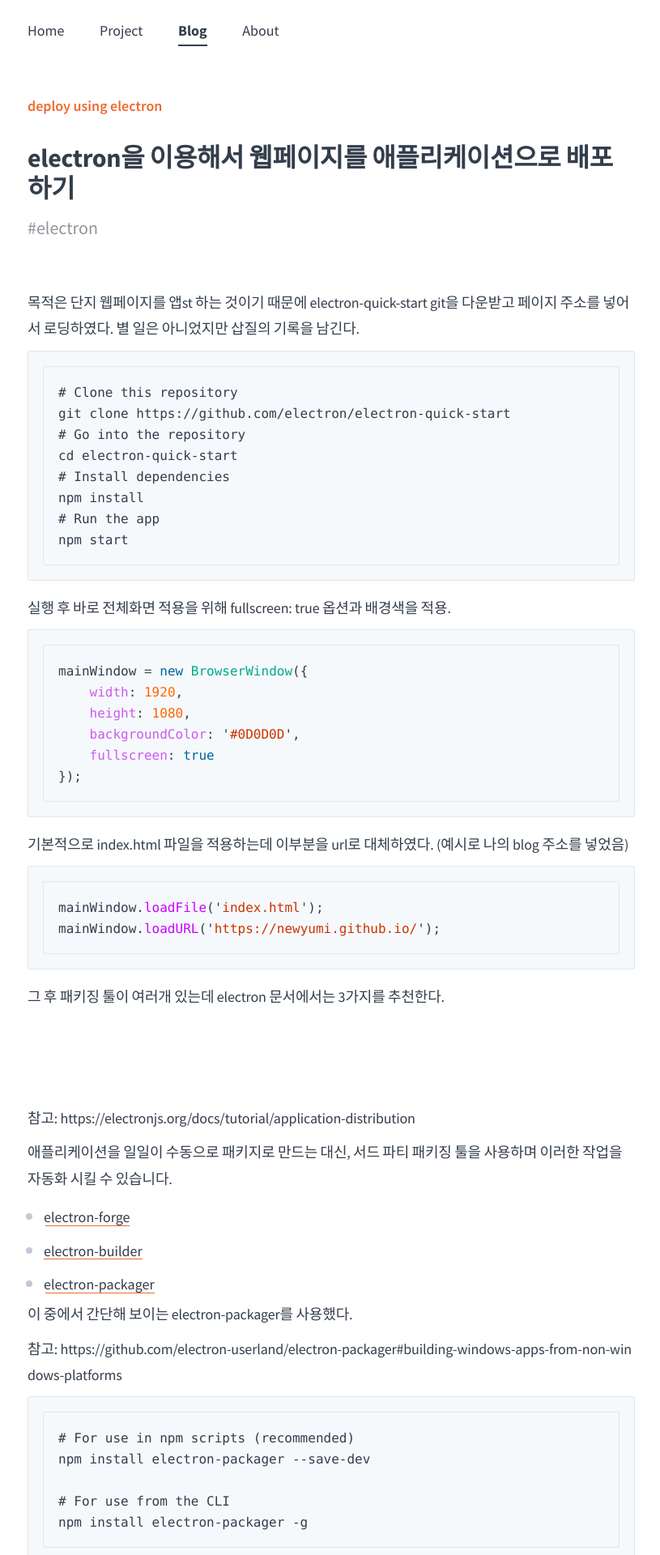
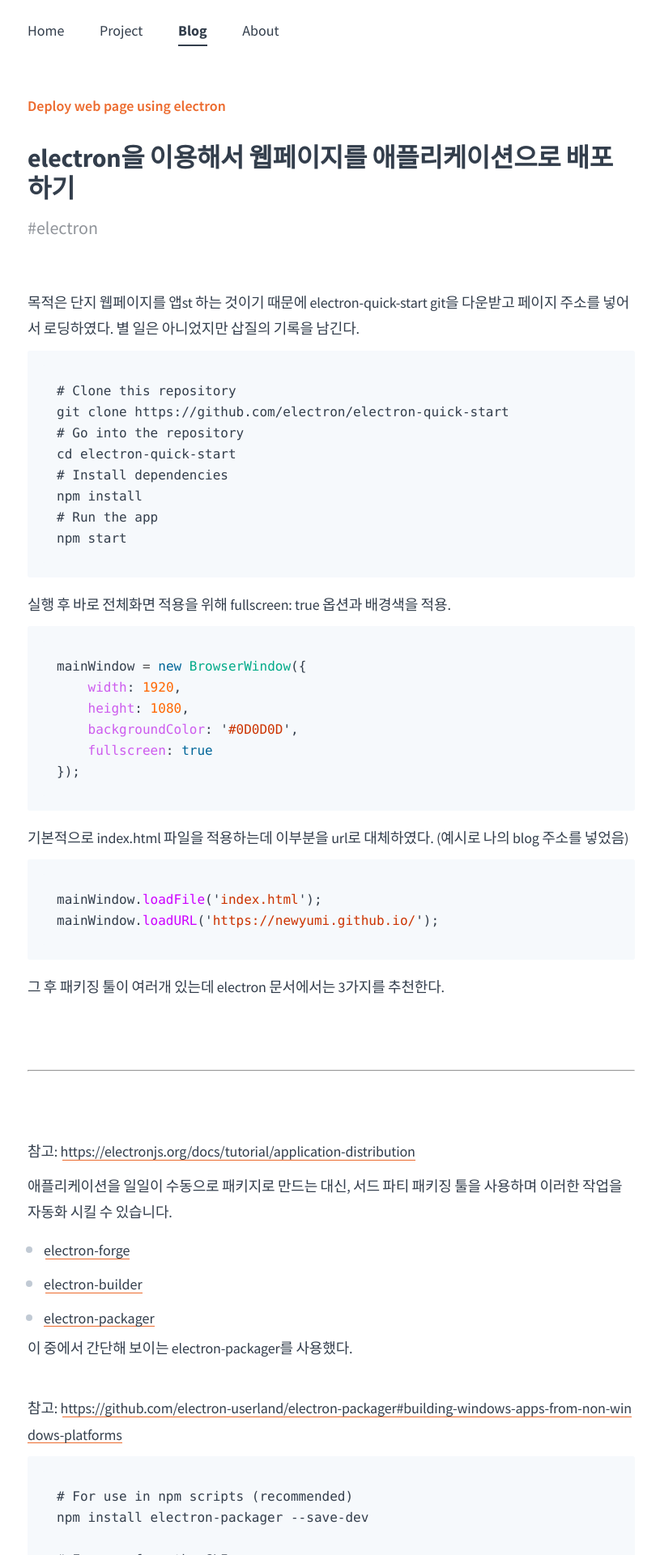
Before and after one commit to newyumi/newyumi.github.io, a Jekyll site: the page built from blog/electron/index.md, in a window 1280 px wide. Shown: the top 1920 px of the page at 81% size, without its empty margins (231-1046 px from the left). Built offline with Jekyll 4.4.1, drawn with Linux system fonts in a browser that asks for light colours; comment, search, counter and statistics services are not loaded; some of the changed text lies outside the part shown.

Commit message:
EDITED blog of electron

````diff
--- a/_sass/_code.scss
+++ b/_sass/_code.scss
@@ -25,7 +25,7 @@
 
 .highlight {
   background-color: $grey-3;
-    border: 1px solid $grey-2-70;
+    //border: 1px solid $grey-2-70;
   border-radius: 3px;
   line-height: 1.4;
   margin: 0 0 1rem;
--- a/blog/electron/index.md
+++ b/blog/electron/index.md
@@ -2,7 +2,7 @@
 layout: post
 title:  "electron을 이용해서 웹페이지를 애플리케이션으로 배포하기"
 subtitle: "#electron"
-type: "deploy using electron"
+type: "Deploy web page using electron"
 blog: true
 text: true
 author: "Yumi Yang"
@@ -46,9 +46,13 @@
 
 그 후 패키징 툴이 여러개 있는데 electron 문서에서는 3가지를 추천한다.
 
-<br/><br/><br/>
+<br/><br/>
 
-참고: https://electronjs.org/docs/tutorial/application-distribution
+***
+
+<br/><br/>
+
+참고: [https://electronjs.org/docs/tutorial/application-distribution](https://electronjs.org/docs/tutorial/application-distribution)
 
 애플리케이션을 일일이 수동으로 패키지로 만드는 대신, 서드 파티 패키징 툴을 사용하며 이러한 작업을 자동화 시킬 수 있습니다.
 
@@ -58,7 +62,9 @@
 
 이 중에서 간단해 보이는 electron-packager를 사용했다.
 
-참고: https://github.com/electron-userland/electron-packager#building-windows-apps-from-non-windows-platforms
+<br/>
+참고: [https://github.com/electron-userland/electron-packager#building-windows-apps-from-non-windows-platforms](https://github.com/electron-userland/electron-packager#building-windows-apps-from-non-windows-platforms)
+
 
 ```
 # For use in npm scripts (recommended)
@@ -76,35 +82,46 @@
 
 내가 필요한건 macOS/window 애플리케이션이라 platform 옵션을 mac은 darwin, window용은 win32 만 사용했다. 아래를 참고.
 
-<br/><br/><br/>
+<br/><br/>
+
+***
+
+<br/><br/>
 
 
 # Supported Platforms
-Electron Packager is known to run on the following host platforms:
+### Electron Packager is known to run on the following host platforms:
 
 * Windows (32/64 bit)
 * OS X (also known as macOS)
 * Linux (x86/x86_64)
 
-It generates executables/bundles for the following target platforms:
+### It generates executables/bundles for the following target platforms:
 
-* Windows (also known as win32, for both 32/64 bit)
-* OS X (also known as darwin) / Mac App Store (also known as mas)*
+* Windows (also known as <span style="color:blue">win32</span>, for both 32/64 bit)
+* OS X (also known as <span style="color:blue">darwin</span>)
+/ [Mac App Store](https://electronjs.org/docs/tutorial/mac-app-store-submission-guide) (also known as <span style="color:blue">mas</span>)*
 * Linux (for x86, x86_64, armv7l, arm64, and mips64el architectures)
 
-_Note for OS X / MAS target bundles: the .app bundle can only be signed when building on a host OS X platform._
+_Note for OS X / MAS target bundles: the <span style="background-color:#e0e0e0"> .app </span> bundle can only be signed when building on a host OS X platform._
 
-<br/><br/><br/>
+<br/><br/>
+
+***
+
+<br/><br/>
 
 근데 여기서 win32 플랫폼을 사용하기 위해서는 wine이라는것이 필요한데 홈페이지에서 보면
 
 > 와인(원래 “와인은 대리 실행기가 아니다.(Wine Is Not an Emulator)”의 머릿글자 입니다.)은 리눅스, 맥, BSD와 같은 POSIX 기반 운영체제에서 윈도우용 응용 무른모를 실행시키는 호환성 레이어입니다. 가상전산기나 대리 실행기처럼 윈도우 내부 시스템을 베껴오는 것 대신 와인은 윈도우 응용 무른모 프로그래밍 인터페이스를 POSIX 명령어로 곧바로 번역하여 성능과 메모리 문제를 해결해 다른 방식과는 차별화된 호환성을 제공합니다.
 
-이라고 한다. 참고: https://www.winehq.org/
+참고: [https://www.winehq.org/](https://www.winehq.org/)
 
 여기서 다운받으면 되는지 알았는데, 계속 필요하다는 에러가 나와서 또 설치하는 방법을 찾아봤다. 이 페이지를 참고했다.
 
-https://www.davidbaumgold.com/tutorials/wine-mac/
+[https://www.davidbaumgold.com/tutorials/wine-mac/](https://www.davidbaumgold.com/tutorials/wine-mac/)
+
+<br/>
 
 지금까지 설치하지 않고 버티고 있었던 brew를 설치하고 wine을 설치해서 드디어 window용.exe 실행파일을 생성했다!
 
````
